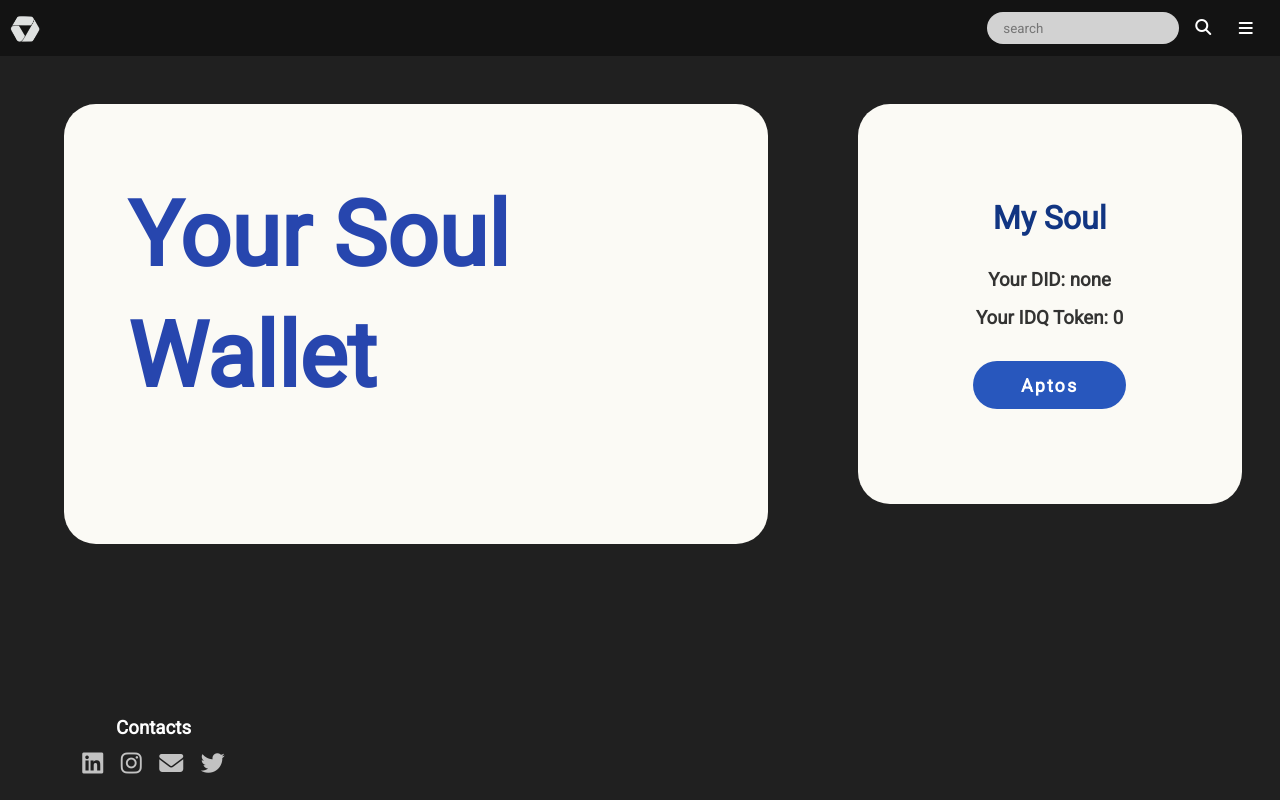
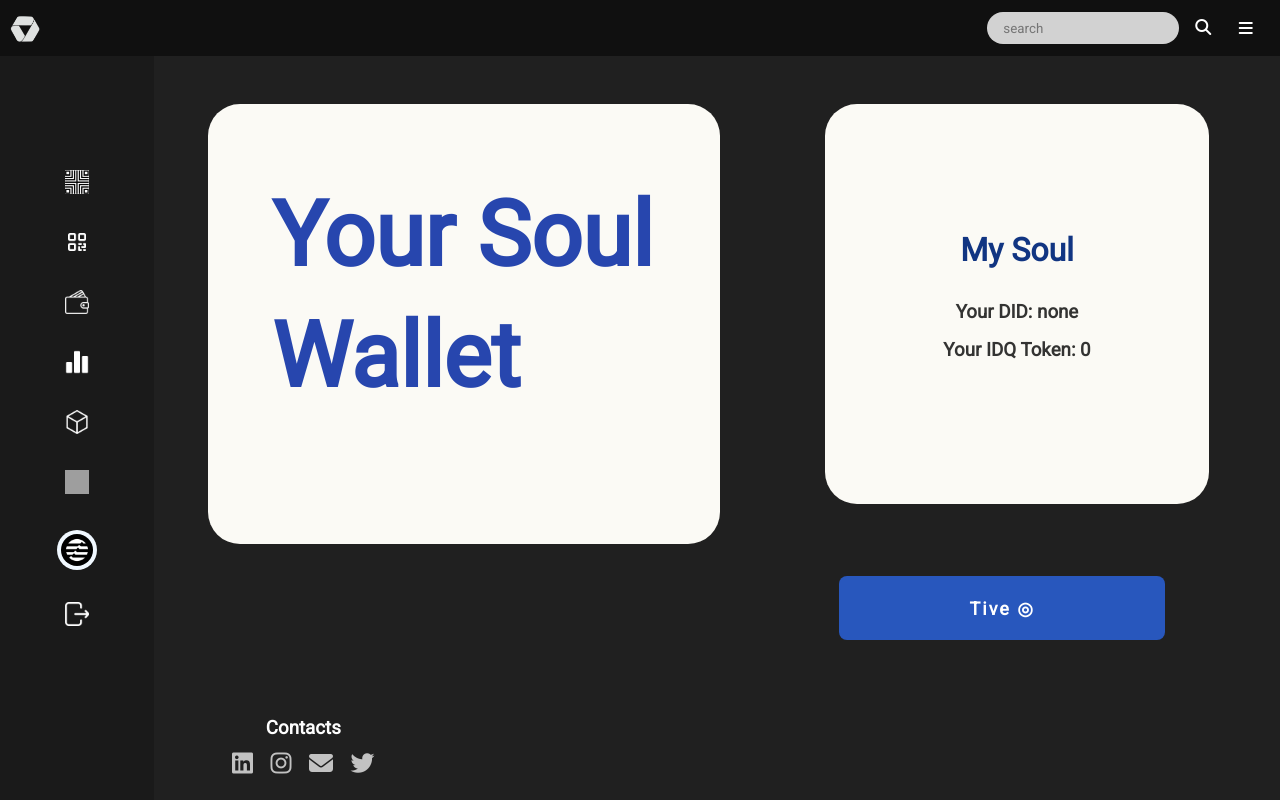
Before and after one commit to WDCA/Soul-Wallet-UIUX, a React (Create React App) app: page /home in a window 1280 px wide. Built offline with nearby package versions, Linux system fonts and the light colour scheme; grey boxes are pictures that could not be loaded.

Commit message:
sidebar changes

```diff
--- a/src/modules/header.jsx
+++ b/src/modules/header.jsx
@@ -1,26 +1,54 @@
 import React, {useState} from 'react';
 import logo from '../images/logo.png'
+import DID from '../images/did.jpg'
+import QR from '../images/qrcode.png'
+import Wallet from '../images/wallet.png'
+import Bars from '../images/bars.png'
+import Cube from '../images/cube.png'
+import User from '../images/user.png'
+import Aptos from '../images/aptos.png'
+import Exit from '../images/exit.png'
 import {Link} from 'react-router-dom'
 
 const Home = () => {
-    const [sidebar,setsidebar] = useState(false);
-    const Show = ()=>setsidebar(!sidebar);
+    const [rightsidebar,setrightsidebar] = useState(false);
+    const [leftsidebar,setleftsidebar] = useState(false);
+    const Showright = ()=>setrightsidebar(!rightsidebar);
+    const Showleft = ()=>setleftsidebar(!leftsidebar);
   return (
     <>
     <div className="navbar">
-        <img src={logo} alt="logo" />
+        <div className="logobox">
+            <img src={logo} alt="logo" />
+            <input type="checkbox" id="sidebarclick" onClick={Showleft}/>
+            <label id='sidebarbutton' htmlFor="sidebarclick">
+                <i class="fa-solid fa-caret-down"></i>
+            </label>
+        </div>
         <div className="features">
             <div className="search">
                 <input type="search" id='searchbox' placeholder='search'/>
                 <label htmlFor="searchbox"><i class="fa-solid fa-magnifying-glass"></i></label>
             </div>
-            <input type="checkbox" name="check" id="navbtn" onClick={Show}/>
+            <input type="checkbox" name="check" id="navbtn" onClick={Showright}/>
             <label htmlFor="navbtn">
                 <i class="fa-solid fa-bars" ></i>
             </label>
         </div>
     </div>
-    <div className={sidebar? 'active' : 'notactive'}>
+
+    <div className={leftsidebar?  'notactive-sidebar': 'sidebar-header'}>
+        <Link to={'/home'}><img src={DID} alt="logo" /></Link>
+        <Link to={'/home'}><img src={QR} alt="logo" /></Link>
+        <Link to={'/wallet'}><img src={Wallet} alt="logo" /></Link>
+        <Link to={'/home'}><img src={Bars} alt="logo" /></Link>
+        <Link to={'/home'}><img src={Cube} alt="logo" /></Link>
+        <Link to={'/home'}><img src={User} alt="logo" /></Link>
+        <Link to={'/home'} id='aptos'><img src={Aptos} alt="logo" /> <p>Aptos</p> </Link>
+        <Link to={'/'}><img src={Exit} alt="logo" /></Link>
+    </div>
+
+    <div className={rightsidebar? 'active' : 'notactive'}>
             <Link to={'/home'}>
                 <i class="fa-solid fa-house"></i>
                 <span>Home</span>
--- a/src/modules/home.jsx
+++ b/src/modules/home.jsx
@@ -20,8 +20,8 @@ const Home = () => {
                 <h1>My Soul</h1>
                 <h3>Your DID: {did}</h3>
                 <h3>Your IDQ Token: {idq}</h3>
-                <Link id='wallet-connecting-button' to={'https://community.metamask.io/t/log-in-to-meta-mask/17904'}> <button>Aptos</button> </Link>
             </div>
+            <Link id='wallet-connecting-button' to={'https://community.metamask.io/t/log-in-to-meta-mask/17904'}> <button>Tive ◎</button> </Link>
             <div className="contacts">
                 <h3>Contacts</h3>
                 <div className="media">
--- a/src/stylesheets/header.css
+++ b/src/stylesheets/header.css
@@ -1,7 +1,7 @@
 .navbar{
     height: 7vh;
     width: 100%;
-    background-color: #00000069;
+    background-color: #101010;
     position: sticky;
     display: flex;
     align-items: center;
@@ -9,10 +9,21 @@
     padding-left: 9px;
     z-index: 1000;
 }
-.navbar>img{
+
+.logobox{
+    display: flex;
+    gap:.3rem;
+    align-items: center;
+    justify-content: center;
+    >label{
+        display: none;
+    }
+}
+.logobox>img{
     height: 2rem;
     width: 2rem;
 }
+
 
 .features{
     width: 25vw;
@@ -47,6 +58,88 @@
 .features>label>i{
     color: white;
     cursor: pointer;
+}
+
+.sidebar-header{
+    height: 100%;
+    width: 12%;
+    position: absolute;
+    background-color: #14141481;
+    z-index: 20;
+    display: flex;
+    flex-direction: column;
+    align-items: center;
+    justify-content: center;
+    transition: all 0.4s cubic-bezier(0.47, 0, 0.745, 0.715);
+    >a{
+        margin: 1rem 0rem;
+        text-decoration: none;
+        >img{
+            height: 1.5rem;
+            width: 1.5rem;
+            z-index: 200;
+        }
+    }
+}
+
+.notactive-sidebar{
+    display: none;
+    height: 100%;
+    width: 12%;
+    position: absolute;
+    background-color: #14141481;
+    z-index: 20;
+    display: flex;
+    flex-direction: column;
+    align-items: center;
+    justify-content: center;
+    transition: all 0.4s cubic-bezier(0.47, 0, 0.745, 0.715);
+    >a{
+        margin: 1rem 0rem;
+        text-decoration: none;
+        >img{
+            height: 1.5rem;
+            width: 1.5rem;
+            z-index: 200;
+        }
+    }
+}
+
+#sidebarclick{
+    display: none;
+}
+
+
+#aptos{
+    background-color: aliceblue;
+    height: 2.5rem;
+    width: 2.5rem;
+    display: flex;
+    justify-content: center;
+    align-items: center;
+    border-radius: 50%;
+    transition: all 0.3s cubic-bezier(0.47, 0, 0.745, 0.715);
+    >img{
+        height: 2rem;
+        width: 2rem;
+        border-radius: 50%;
+        transition: all 0.3s ease-in;
+    }
+    >p{
+        color: #101010;
+        font-weight: 700;
+        display: none;
+        transition: all 0.3s cubic-bezier(0.47, 0, 0.745, 0.715);
+    }
+    &:hover{
+        width: 7rem;
+        border-radius: 2rem;
+        >p{
+            display: block;
+            margin-left: 0.5rem;
+        }
+
+    }
 }
 
 .active{
@@ -134,6 +227,7 @@
     display: none;
 }
 
+
 .back{
     height: 100%;
     width: 100%;
@@ -141,9 +235,20 @@
 }
 
 @media screen and (max-width: 820px) {
-    .navbar>img{
+    .logobox>img{
         height: 40px;
         width: 40px;
+    }
+
+    .logobox>label{
+        display: block;
+    }
+
+    #sidebarbutton{
+        >i{
+            cursor: pointer;
+            color: aliceblue;
+        }
     }
 
     .search{
@@ -167,4 +272,15 @@
         justify-content: space-around;
     }
 
+    .sidebar-header{
+        display: none;
+        transition: all 0.4s cubic-bezier(0.47, 0, 0.745, 0.715);
+    }
+
+    .notactive-sidebar{
+        position: fixed;
+        width: 200px;
+        background-color: #101010;
+        transition: all 0.4s cubic-bezier(0.47, 0, 0.745, 0.715);
+    }
 }
--- a/src/stylesheets/home.css
+++ b/src/stylesheets/home.css
@@ -7,8 +7,9 @@ body{
 .backdiv{
     position: absolute;
     height: 100%;
-    width: 100%;
+    width: 85%;
     top: 0;
+    left: 12%;
     padding-top: 4%;
     background-color: #202020;
     display: flex;
@@ -18,7 +19,7 @@ body{
 
 .headback{
     height: 55vh;
-    width: 55vw;
+    width: 40vw;
     border-radius: 2rem;
     position: absolute;
     top: 13%;
@@ -113,8 +114,11 @@ body{
 
 #wallet-connecting-button{
     text-decoration: none;
-    height: 3rem;
-    width: 40%;
+    height: 4rem;
+    width: 30%;
+    position: absolute;
+    bottom: 20%;
+    right: 7%;
     margin-top: 1rem;
     >button{
         height: 100%;
@@ -126,7 +130,7 @@ body{
         font-size: large;
         font-weight: 700;
         letter-spacing: 2px;
-        border-radius: 2rem;
+        border-radius: 0.5rem;
         transition: all 0.4s cubic-bezier(0.445, 0.05, 0.55, 0.95);
         &:hover{
             cursor: pointer;
@@ -154,7 +158,7 @@ body{
     .data{
         width: 90%;
         position: absolute;
-        top: 90%;
+        top: 80%;
         left: 50%;
         transform: translate(-50%);
         padding: 20px;
@@ -166,4 +170,12 @@ body{
         top: 150%;
         left: 0;
     }
+
+    #wallet-connecting-button{
+        position: absolute;
+        height: 50px;
+        bottom: -42%;
+        right: 35%;
+        z-index: 6;
+    }
 }
--- a/src/stylesheets/wallet.css
+++ b/src/stylesheets/wallet.css
@@ -7,8 +7,9 @@ body{
 .basebox{
     position: absolute;
     height: 100%;
-    width: 100%;
+    width: 85%;
     top: 0;
+    left: 12%;
     background-color: #050505;
     display: flex;
     flex-direction: column;
@@ -66,11 +67,11 @@ body{
 .coininfo{
     height: 2rem;
     width: 100%;
-    background-color: #fbfaf5;
+    background-color: #ffffff62;
     display: flex;
     align-items: center;
     padding-left: 20px;
-    color: #333332;
+    color: #ffffff;
     border-color: rgb(188, 188, 188);
     box-shadow: 0px 2px #88888859;
     cursor: pointer;
@@ -78,7 +79,8 @@ body{
     transition: 0.4s;
     &:hover{
         background-color: white;
-        margin-left: 20px;
+        margin-left: 10px;
+        color: #000000;
     }
 }
 
```
Also changed, not shown: src/App.css (line endings or trailing spaces).
